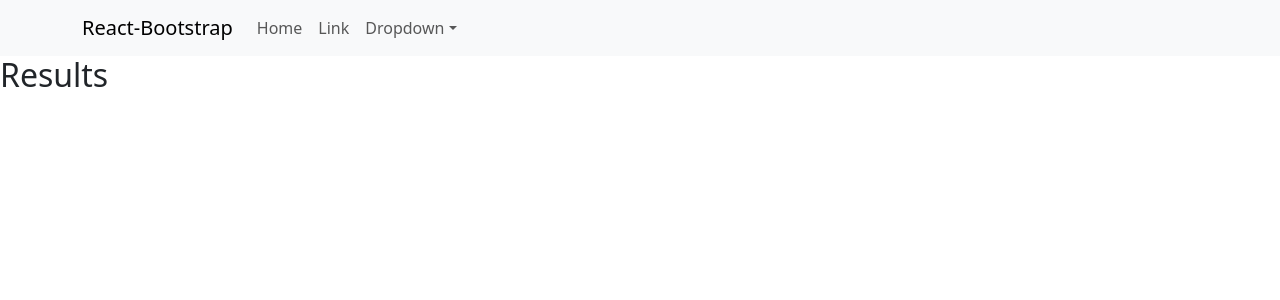
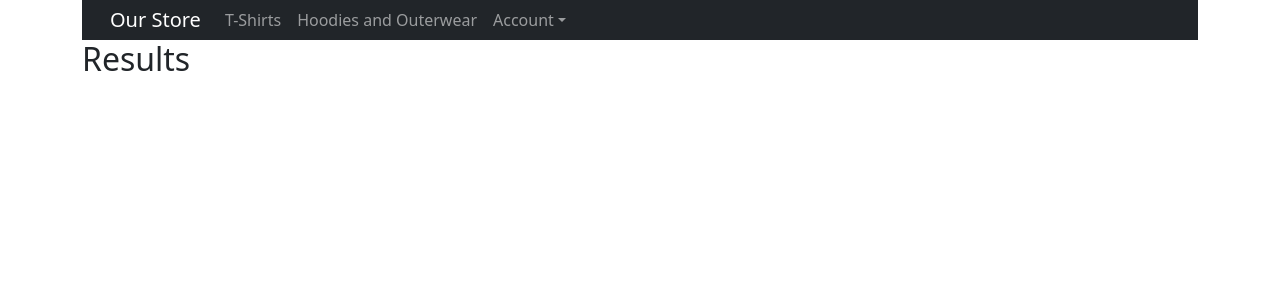
Before and after one commit to hrishi-v/website, a React (Vite) app in the folder react/: page /results in a window 1280 px wide. Shown: the top 300 px of the page. Built offline with nearby package versions, Linux system fonts and the light colour scheme.

Commit message:
- navbar added, some changes to infrastructure

```diff
--- a/react/src/App.jsx
+++ b/react/src/App.jsx
@@ -1,12 +1,12 @@
 import { BrowserRouter, Routes, Route } from "react-router-dom";
 import Landing from "./pages/Landing";
 import Results from "./pages/Results";
-import Login from "./pages/login";
-import Register from "./pages/register";
+import Login from "./components/Login";
+import Register from "./components/Register";
 
 export default function App() {
   return (
-    <div>
+    <div className="container">
       <BrowserRouter>
         <Routes>
           <Route index element={<Landing />} />
--- a/react/src/components/Header.jsx
+++ /dev/null
@@ -1,34 +0,0 @@
-import Container from "react-bootstrap/Container";
-import Nav from "react-bootstrap/Nav";
-import Navbar from "react-bootstrap/Navbar";
-import NavDropdown from "react-bootstrap/NavDropdown";
-
-function Header() {
-  return (
-    <Navbar expand="lg" className="bg-body-tertiary">
-      <Container>
-        <Navbar.Brand href="#home">React-Bootstrap</Navbar.Brand>
-        <Navbar.Toggle aria-controls="basic-navbar-nav" />
-        <Navbar.Collapse id="basic-navbar-nav">
-          <Nav className="me-auto">
-            <Nav.Link href="#home">Home</Nav.Link>
-            <Nav.Link href="#link">Link</Nav.Link>
-            <NavDropdown title="Dropdown" id="basic-nav-dropdown">
-              <NavDropdown.Item href="#action/3.1">Action</NavDropdown.Item>
-              <NavDropdown.Item href="#action/3.2">
-                Another action
-              </NavDropdown.Item>
-              <NavDropdown.Item href="#action/3.3">Something</NavDropdown.Item>
-              <NavDropdown.Divider />
-              <NavDropdown.Item href="#action/3.4">
-                Separated link
-              </NavDropdown.Item>
-            </NavDropdown>
-          </Nav>
-        </Navbar.Collapse>
-      </Container>
-    </Navbar>
-  );
-}
-
-export default Header;
--- /dev/null
+++ b/react/src/components/Landing_NB.jsx
@@ -0,0 +1,17 @@
+import SimpleAccountDropdown from "./SimpleAccount";
+import { Navbar, Nav, Container } from "react-bootstrap";
+
+export default function Landing_NB() {
+  return (
+    <Navbar data-bs-theme="dark" bg="dark" className="nav">
+      <Container>
+        <Navbar.Brand href="/">Our Store</Navbar.Brand>
+        <Nav className="me-auto">
+          <Nav.Link href="/Tshirts">T-Shirts</Nav.Link>
+          <Nav.Link href="/Hoodies">Hoodies and Outerwear</Nav.Link>
+          <SimpleAccountDropdown />
+        </Nav>
+      </Container>
+    </Navbar>
+  );
+}
--- /dev/null
+++ b/react/src/components/SimpleAccount.jsx
@@ -0,0 +1,17 @@
+import { NavDropdown, Button } from "react-bootstrap";
+import NavbarCollapse from "react-bootstrap/esm/NavbarCollapse";
+import { Link, useMatch, useResolvedPath } from "react-router-dom";
+
+export default function SimpleAccount() {
+  return (
+    <div className="account">
+      <NavDropdown className="account" title="Account">
+        <NavDropdown.Item href="/Login">Login</NavDropdown.Item>
+        <NavDropdown.Item href="/Register">Register</NavDropdown.Item>
+        <NavDropdown.Divider />
+        <NavDropdown.Item href="/Profile">Your Profile</NavDropdown.Item>
+        <NavDropdown.Item href="/Login">Saved Items</NavDropdown.Item>
+      </NavDropdown>
+    </div>
+  );
+}
--- /dev/null
+++ b/react/src/components/styles.css
@@ -0,0 +1,15 @@
+* {
+    box-sizing: border-box;
+}
+
+body {
+    margin: 0;
+}
+
+.nav {
+    justify-content: space-between;
+    align-items: center;
+    min-width: inherit;
+    gap: 2rem;
+    padding: 0 1rem;
+}
--- a/react/src/index.jsx
+++ b/react/src/index.jsx
@@ -1,6 +1,8 @@
 import React from "react";
 import ReactDOM from "react-dom/client";
 import App from "./App.jsx";
+import "./components/Landing_NB.jsx";
+import "./components/styles.css";
 
 ReactDOM.createRoot(document.getElementById("root")).render(
   <React.StrictMode>
--- a/react/src/pages/Landing.jsx
+++ b/react/src/pages/Landing.jsx
@@ -1,9 +1,9 @@
-import Header from "../components/Header";
+import Landing_NB from "../components/Landing_NB";
 
 export default function Landing() {
   return (
     <>
-      <Header />
+      <Landing_NB />
     </>
   );
 }
--- a/react/src/pages/Results.jsx
+++ b/react/src/pages/Results.jsx
@@ -1,9 +1,9 @@
-import Header from "../components/Header";
+import Landing_NB from "../components/Landing_NB";
 
 export default function Results() {
   return (
     <>
-      <Header />
+      <Landing_NB />
       <h2>Results</h2>
     </>
   );
```
Also changed, not shown: react/src/components/SignInDropdown.jsx (added, +33 -0 lines), react/src/components/Login.jsx (renamed from react/src/pages/Login.jsx), react/src/components/Register.jsx (renamed from react/src/pages/Register.jsx).
